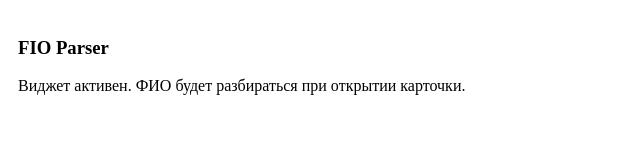
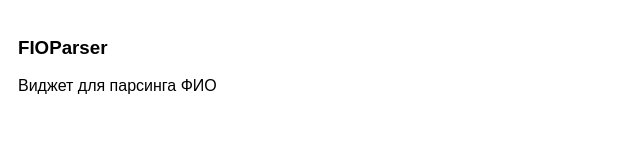
Before and after one commit to jolavinsu-cmyk/fioparser, a website: page widget.html in a window 1280 px wide. Shown: the whole page, without its empty margins (0-640 px from the left). Drawn offline with Linux system fonts and the light colour scheme.

Commit message:
Update widget.html

```diff
--- a/widget.html
+++ b/widget.html
@@ -1,4 +1,24 @@
-<div style="padding:10px;">
-  <h3>FIO Parser</h3>
-  <p>Виджет активен. ФИО будет разбираться при открытии карточки.</p>
-</div>
+<!DOCTYPE html>
+<html>
+<head>
+    <meta charset="utf-8">
+    <title>FIOParser Widget</title>
+    <style>
+        body { font-family: Arial, sans-serif; padding: 10px; }
+        .widget-container { max-width: 300px; }
+    </style>
+</head>
+<body>
+    <div class="widget-container">
+        <h3>FIOParser</h3>
+        <p>Виджет для парсинга ФИО</p>
+    </div>
+
+    <script>
+        // Базовая интеграция с amoCRM API
+        window.addEventListener('amoready', function() {
+            console.log('FIOParser widget loaded in amoCRM');
+        });
+    </script>
+</body>
+</html>
```
